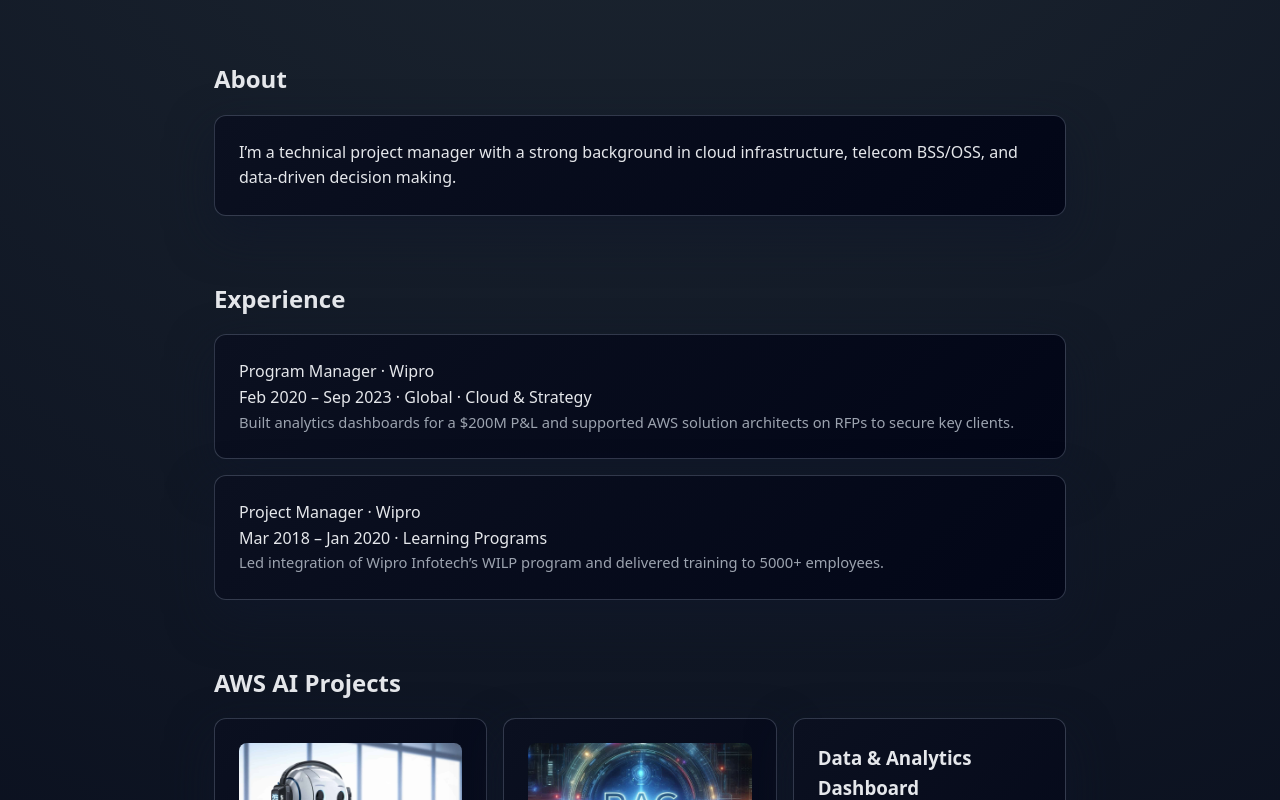
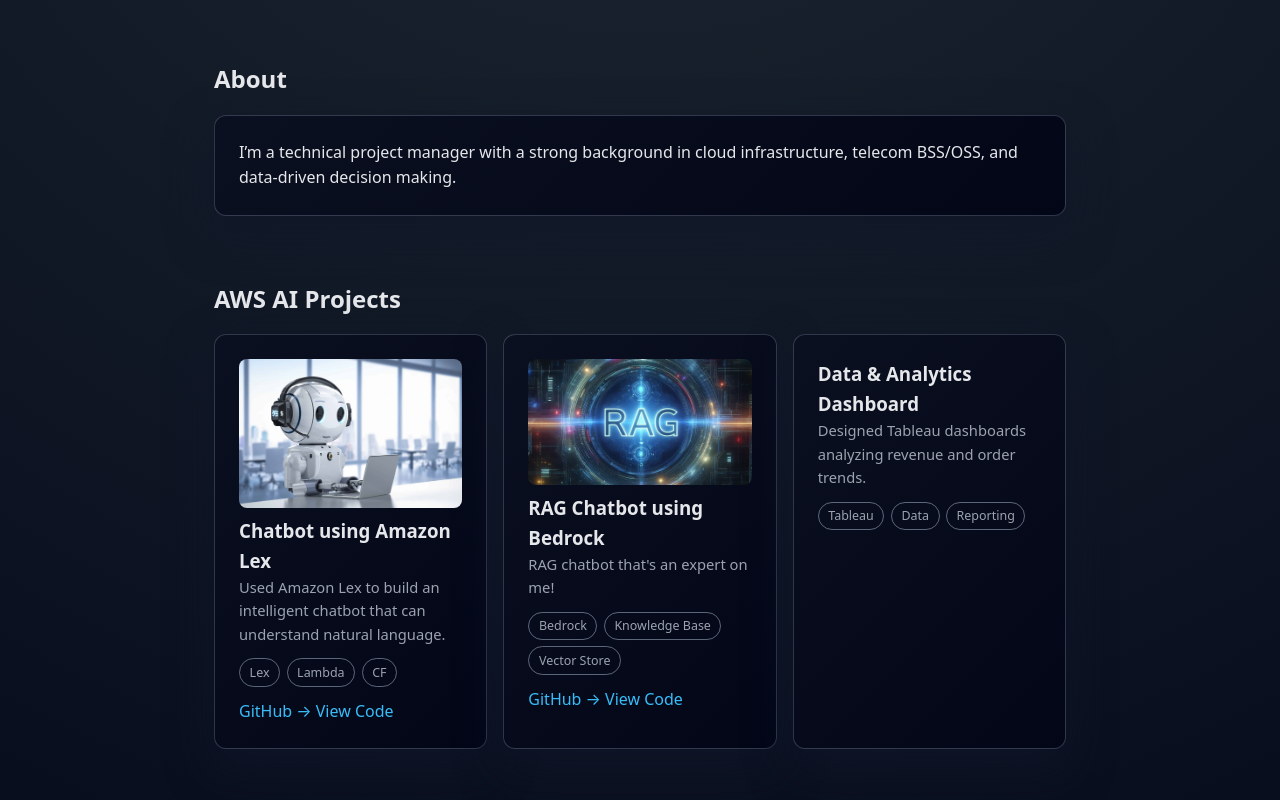
Before and after one commit to snehapaul16-sys/portfolio, a plain HTML site: page index.html in a window 1280 px wide. Shown: the part 470-1270 px from the top of the page. Drawn offline with Linux system fonts and the light colour scheme.

Commit message:
updated portfolio

```diff
--- a/index.html
+++ b/index.html
@@ -157,27 +157,6 @@
     </div>
   </section>
 
-  <section id="experience">
-    <h2 class="section-title">Experience</h2>
-    <div class="experience-list">
-      <div class="card">
-        <div class="exp-role">Program Manager · Wipro</div>
-        <div class="exp-meta">Feb 2020 – Sep 2023 · Global · Cloud & Strategy</div>
-        <p class="subtle">
-          Built analytics dashboards for a $200M P&L and supported AWS
-          solution architects on RFPs to secure key clients.
-        </p>
-      </div>
-      <div class="card">
-        <div class="exp-role">Project Manager · Wipro</div>
-        <div class="exp-meta">Mar 2018 – Jan 2020 · Learning Programs</div>
-        <p class="subtle">
-          Led integration of Wipro Infotech’s WILP program and delivered
-          training to 5000+ employees.
-        </p>
-      </div>
-    </div>
-  </section>
 
   <section id="projects">
     <h2 class="section-title">AWS AI Projects</h2>
```
